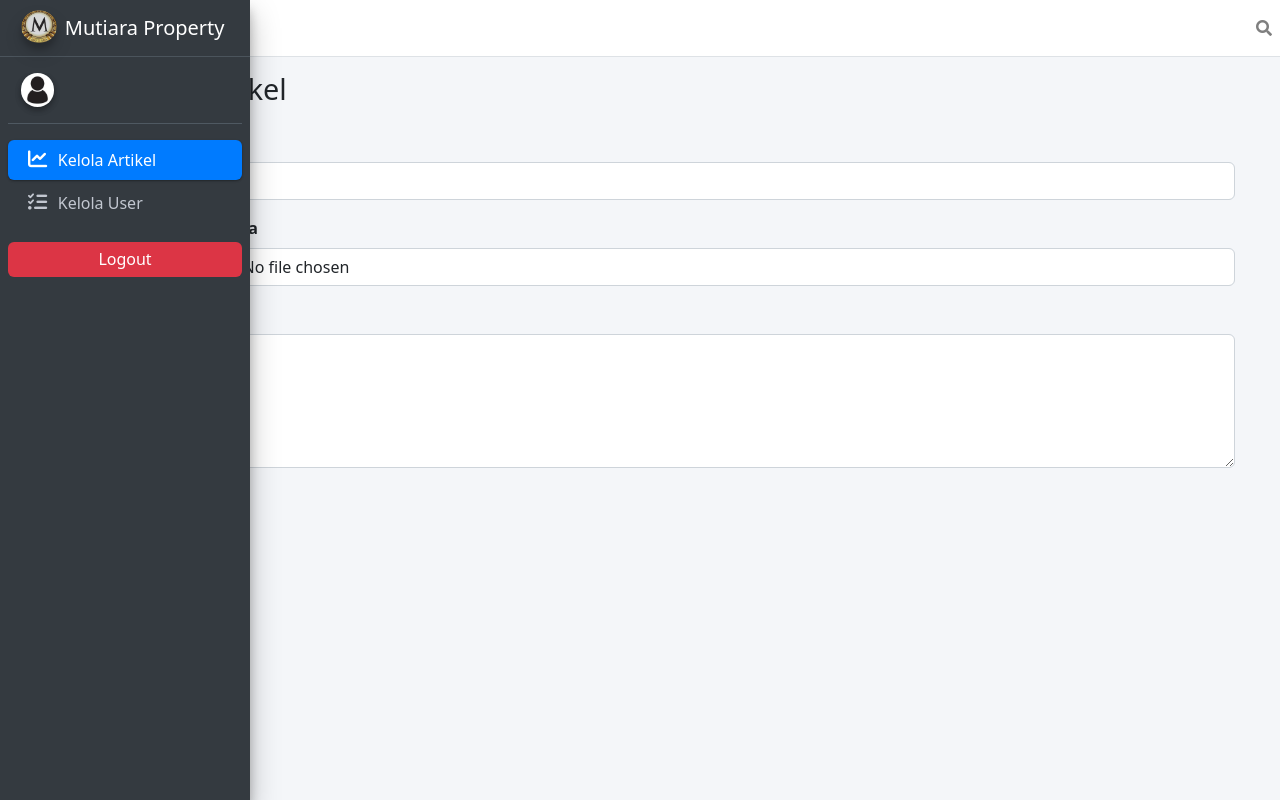
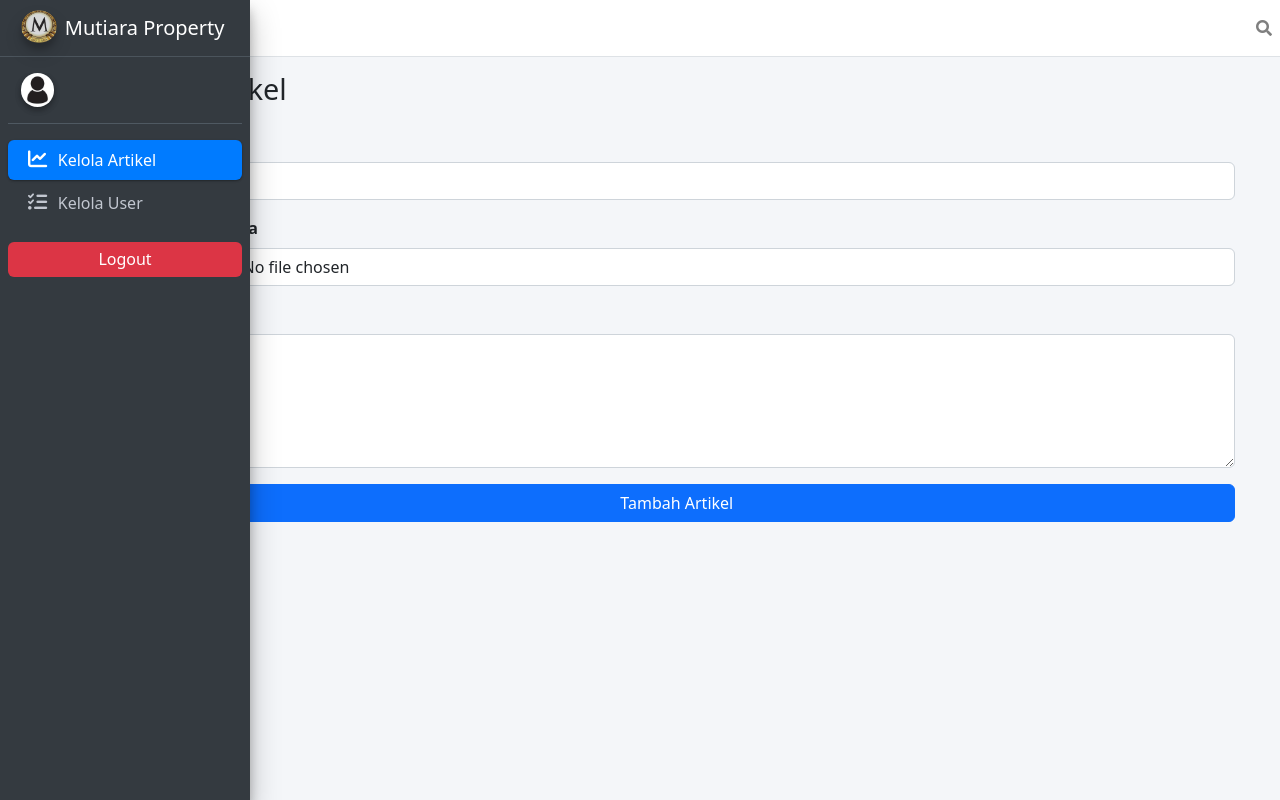
Before and after one commit to ardimuhammad15/m-property, a Laravel app: page /dashboard/admin/create in a window 1280 px wide. Run offline with Laravel 10, Linux system fonts and the light colour scheme; data that the repository does not hold is empty; some libraries are stand-ins or nearby versions.

Commit message:
tambahan

```diff
--- a/resources/views/adminDashboard.blade.php
+++ b/resources/views/adminDashboard.blade.php
@@ -42,7 +42,6 @@
                                 </div>
                                 <!-- /.content -->
                             </div>
-
                             <div class="card-body table-responsive p-0" style="height: 300px;">
                                 <table class="table table-head-fixed text-nowrap">
                                     <thead>
--- a/resources/views/dashboard.blade.php
+++ b/resources/views/dashboard.blade.php
@@ -13,6 +13,7 @@
   <section class="content">
     <div class="container">
       <form action="/dashboard/admin" method="post">
+        @csrf
         <div class="mb-3">
           <label for="artikel" class="form-label">Judul Artikel</label>
           <input type="text" class="form-control" id="artikel">
@@ -25,6 +26,9 @@
           <label for="isi-artikel" class="form-label">Isi Artikel</label>
           <textarea class="form-control" id="isi-artikel" rows="5"></textarea>
         </div>
+        <div class="">
+          <button type="submit" class="btn btn-primary btn-block">Tambah Artikel</button>
+      </div>
       </form>
     </div>
   </section>
```
